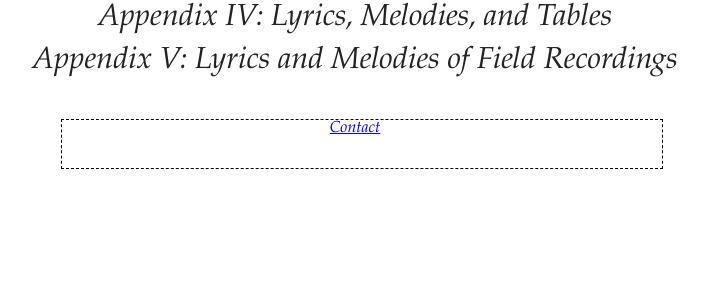
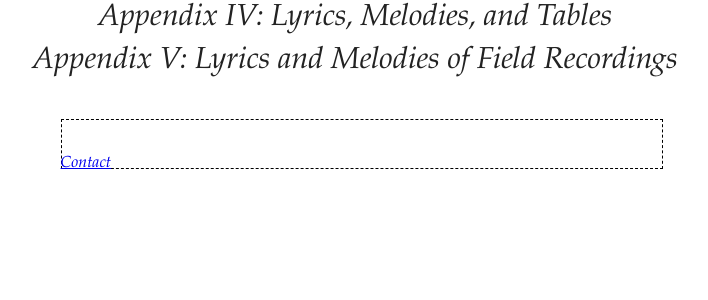
Before and after one commit to carolineglazer/peggy-online, a PHP site: page / in a window 1280 px wide. Shown: the part 457-757 px from the top of the page, without its empty margins (285-993 px from the left). Run offline with PHP 8.4, Linux system fonts and the light colour scheme.

Commit message:
reposition contact info

```diff
--- a/home.html
+++ b/home.html
@@ -62,8 +62,8 @@
 					</a>
 				</li>
 			</ul>
-			<div id="box"></div><br>
-			<div><a href="carolineroseglazer@gmail.com">Contact</a></div>
+			<div id="box"></div>
+			<div id="contact"><a href="carolineroseglazer@gmail.com">Contact</a></div>
 		</div>
 	</div>
 </body>
--- a/style.css
+++ b/style.css
@@ -107,3 +107,10 @@ h2 {
 	top: 33em;
 	left: 6.6em;
 }
+
+#contact {
+	margin-bottom: 1em;
+	position: absolute;
+	top: 35em;
+	left: 6.6em;
+}
```
